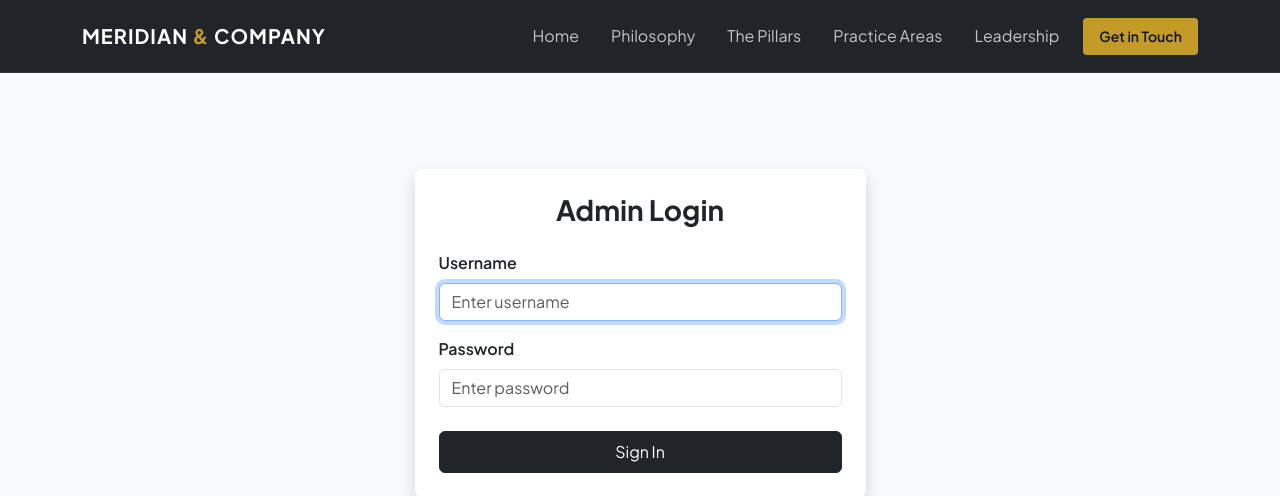
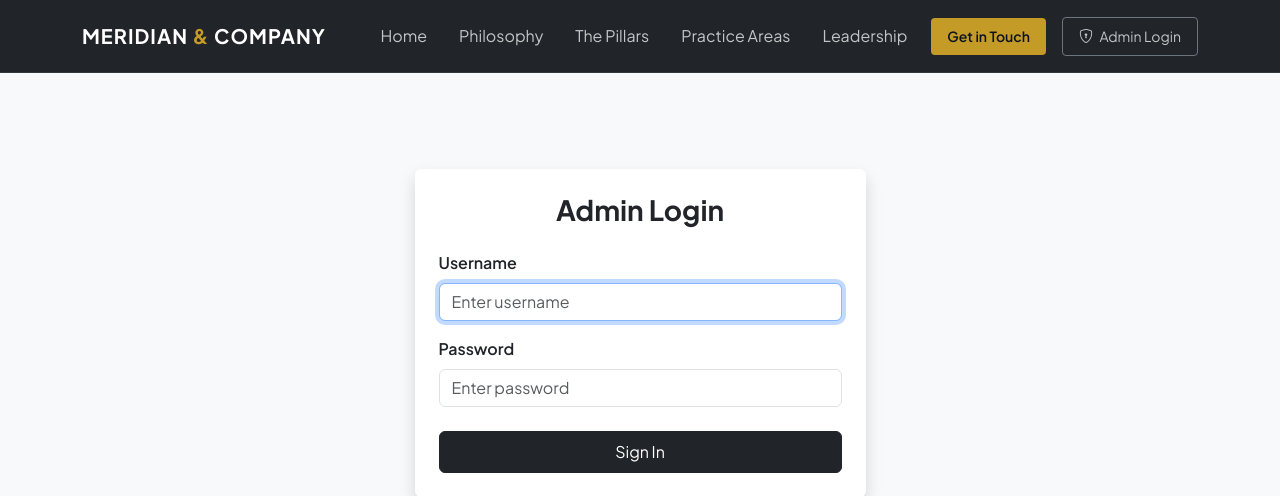
Before and after one commit to prashant07mishra/meridian-app, a Flask app: page /admin/login in a window 1280 px wide. Shown: the top 496 px of the page. Run offline with Flask 3, Linux system fonts and the light colour scheme.

Commit message:
feat: complete admin login portal and dashboard

```diff
--- a/app.py
+++ b/app.py
@@ -12,24 +12,25 @@ from flask import (
 )
 from models import Inquiry, db
 
+# Explicitly load .env from the exact directory of app.py
 BASE_DIR = Path(__file__).resolve().parent
 load_dotenv(dotenv_path=BASE_DIR / ".env")
 
 app = Flask(__name__)
-app.secret_key = os.getenv("SECRET_KEY", "meridian_secret_key_2026")
+app.secret_key = os.getenv("SECRET_KEY", "fallback_dev_secret_key_2026")
 
 # Database Configuration
 app.config["SQLALCHEMY_DATABASE_URI"] = f"sqlite:///{BASE_DIR / 'meridian.db'}"
 app.config["SQLALCHEMY_TRACK_MODIFICATIONS"] = False
 
-# Admin Credentials (configured via environment or defaults)
-ADMIN_USERNAME = os.getenv("ADMIN_USERNAME", "admin")
-ADMIN_PASSWORD = os.getenv("ADMIN_PASSWORD", "meridian2026")
-
+# Initialize Extensions
 db.init_app(app)
 
 with app.app_context():
   db.create_all()
+
+
+# --- Public Client Routes ---
 
 
 @app.route("/", methods=["GET", "POST"])
@@ -39,12 +40,13 @@ def index():
     email = request.form.get("email")
     message_body = request.form.get("message")
 
+    # Save inquiry to SQLite database
     new_inquiry = Inquiry(name=name, email=email, message=message_body)
     db.session.add(new_inquiry)
     db.session.commit()
 
     flash(
-        f"Thank you, {name}. Your inquiry has been logged successfully!",
+        f"Thank you, {name}. Your inquiry has been received and recorded!",
         "success",
     )
     return redirect(url_for("index") + "#contact")
@@ -57,7 +59,7 @@ def practice_areas():
   return render_template("practice_areas.html")
 
 
-# --- Admin Authentication & Dashboard Routes ---
+# --- Admin Portal Routes ---
 
 
 @app.route("/admin/login", methods=["GET", "POST"])
@@ -69,12 +71,21 @@ def admin_login():
     username = request.form.get("username")
     password = request.form.get("password")
 
-    if username == ADMIN_USERNAME and password == ADMIN_PASSWORD:
+    admin_username = os.getenv("ADMIN_USERNAME")
+    admin_password = os.getenv("ADMIN_PASSWORD")
+
+    # Strict check requiring both environment variables to be set
+    if (
+        admin_username
+        and admin_password
+        and username == admin_username
+        and password == admin_password
+    ):
       session["is_admin"] = True
       flash("Logged in successfully.", "success")
       return redirect(url_for("admin_inquiries"))
     else:
-      flash("Invalid admin credentials.", "danger")
+      flash("Invalid admin username or password.", "danger")
 
   return render_template("admin_login.html")
 
@@ -82,7 +93,7 @@ def admin_login():
 @app.route("/admin/inquiries")
 def admin_inquiries():
   if not session.get("is_admin"):
-    flash("Please log in to access the admin portal.", "warning")
+    flash("Please log in to access the inquiry database.", "warning")
     return redirect(url_for("admin_login"))
 
   inquiries = Inquiry.query.order_by(Inquiry.created_at.desc()).all()
--- a/templates/base.html
+++ b/templates/base.html
@@ -117,6 +117,26 @@
                     <li class="nav-item mt-2 mt-lg-0">
                         <a class="btn btn-accent btn-sm px-3 py-2" href="{{ url_for('index') }}#contact">Get in Touch</a>
                     </li>
+
+                    <!-- Top Admin Controls -->
+                    {% if session.get('is_admin') %}
+                    <li class="nav-item mt-2 mt-lg-0">
+                        <a class="btn btn-outline-warning btn-sm px-3 py-2" href="{{ url_for('admin_inquiries') }}">
+                            <i class="bi bi-speedometer2 me-1"></i> Dashboard
+                        </a>
+                    </li>
+                    <li class="nav-item mt-2 mt-lg-0">
+                        <a class="btn btn-outline-danger btn-sm px-3 py-2" href="{{ url_for('admin_logout') }}">
+                            <i class="bi bi-box-arrow-right me-1"></i> Logout
+                        </a>
+                    </li>
+                    {% else %}
+                    <li class="nav-item mt-2 mt-lg-0">
+                        <a class="btn btn-outline-secondary btn-sm px-3 py-2 text-light text-opacity-75 border-secondary" href="{{ url_for('admin_login') }}">
+                            <i class="bi bi-shield-lock me-1"></i> Admin Login
+                        </a>
+                    </li>
+                    {% endif %}
                 </ul>
             </div>
         </div>
```
